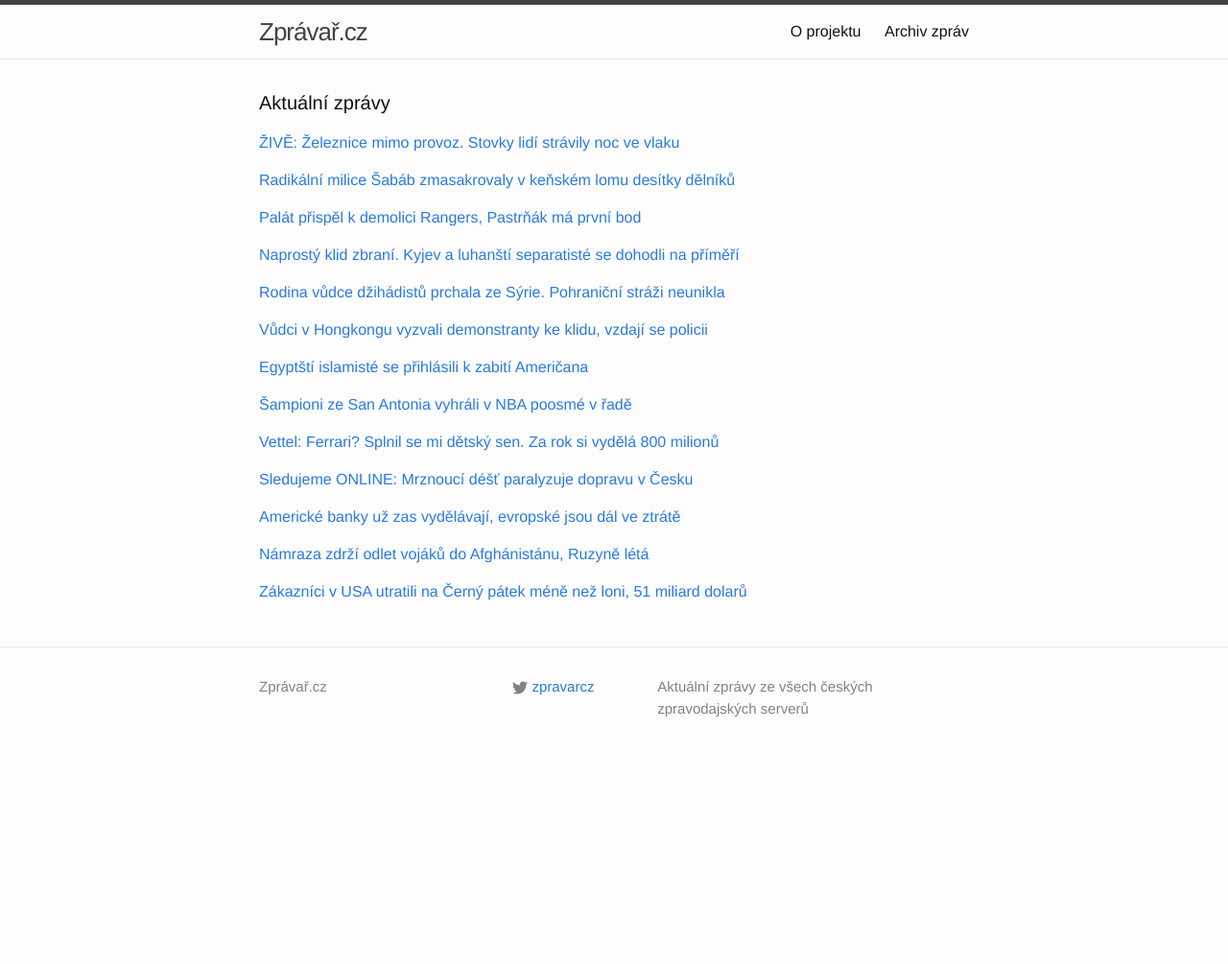
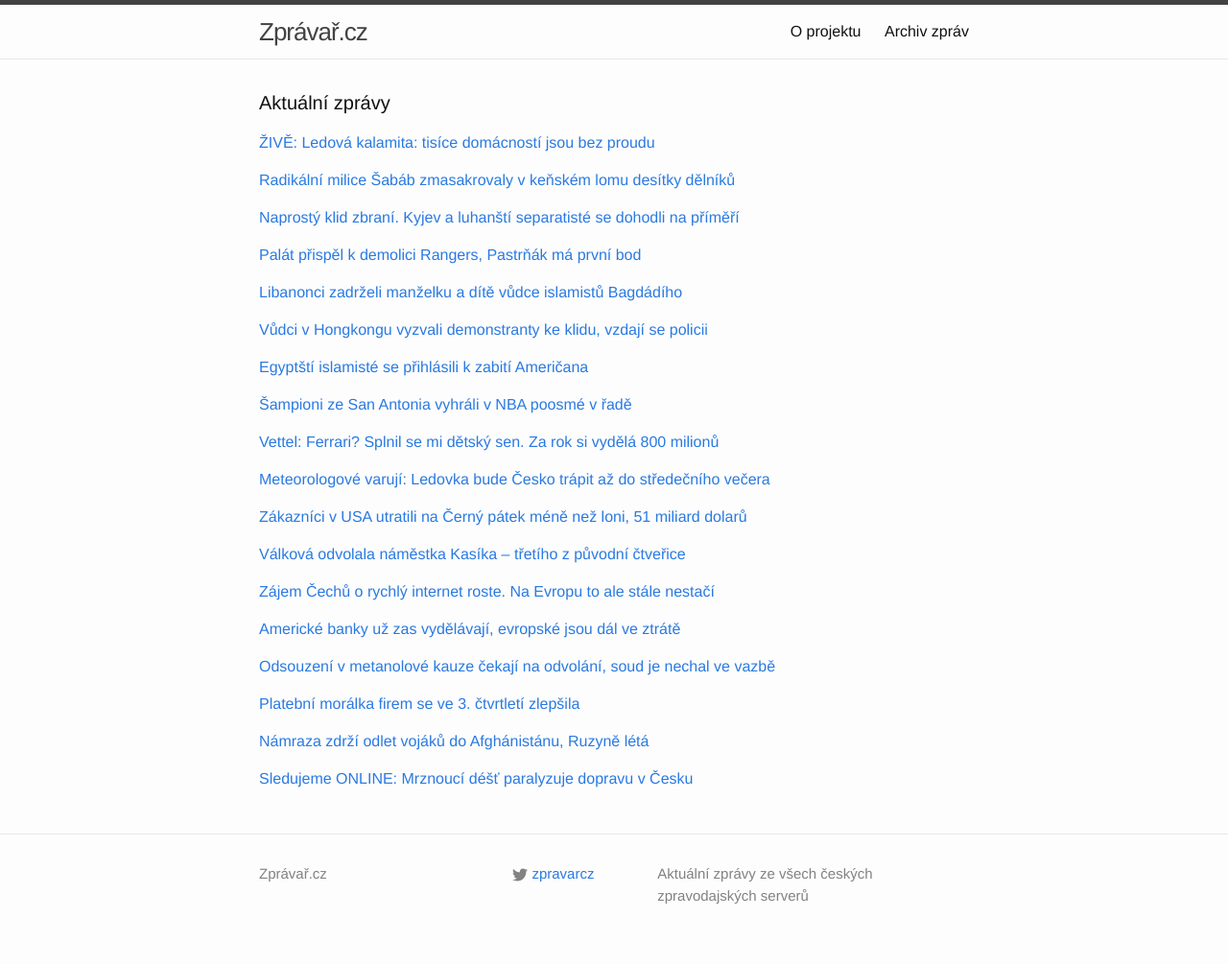
Before and after one commit to adliska/zpravar, a Jekyll site: the page built from index.html, in a window 1280 px wide. Shown: the whole page at 96% size. Built offline with Jekyll 4.4.1, drawn with Linux system fonts in a browser that asks for light colours; before the commit the page ends 900 px from its top, so only the background shows below that.

Commit message:
zpravar news update

```diff
--- a/index.html
+++ b/index.html
@@ -5,9 +5,13 @@ layout: default
 <div class="home">
     <h1 class="page-heading">Aktuální zprávy</h1>
 
-<p><a href="javascript:;" onclick="toggle_visibility('zpravy0')">ŽIVĚ: Železnice mimo provoz. Stovky lidí strávily noc ve vlaku</a></p>
+<p><a href="javascript:;" onclick="toggle_visibility('zpravy0')">ŽIVĚ: Ledová kalamita: tisíce domácností jsou bez proudu</a></p>
 <div id="zpravy0" style="display:none">
 <ul>
+<li><a href=http://www.tyden.cz/rubriky/domaci/pocasi/zive-ledova-kalamita-tisice-domacnosti-jsou-bez-proudu_325931.html>ŽIVĚ: Ledová kalamita: tisíce domácností jsou bez proudu - www.tyden.cz</a></li>
+<li><a href=http://www.ceskenoviny.cz/zpravy/zpravy/tramvaje-v-praze-nejspis-vyjedou-az-odpoledne-lide-kritizuji-revizory/1153869>Tramvaje v Praze nejspíš vyjedou až odpoledne, lidé kritizují revizory - www.ceskenoviny.cz</a></li>
+<li><a href=http://www.ceskenoviny.cz/zpravy/zpravy/tamvaje-v-praze-nejspis-vyjedou-az-odpoledne-lide-kritizuji-revizory/1153869>Tamvaje v Praze nejspíš vyjedou až odpoledne, lidé kritizují revizory - www.ceskenoviny.cz</a></li>
+<li><a href=http://www.rozhlas.cz/_zprava/bez-proudu-jsou-kvuli-namraze-tisice-domacnosti-na-prerovsku-cez-vyhlasil-kalamitni-stav--1427370>Bez proudu jsou kvůli námraze tisíce domácností, na Přerovsku ČEZ vyhlásil kalamitní stav - www.rozhlas.cz</a></li>
 <li><a href=http://www.tyden.cz/rubriky/domaci/pocasi/zive-zeleznice-mimo-provoz-stovky-lidi-stravily-noc-ve-vlaku_325931.html>ŽIVĚ: Železnice mimo provoz. Stovky lidí strávily noc ve vlaku - www.tyden.cz</a></li>
 <li><a href=http://zpravy.e15.cz/byznys/doprava-a-logistika/led-zastavil-stovky-vlaku-do-cile-nedojelo-pres-sto-tisic-lidi-1141780>Led zastavil stovky vlaků, do cíle nedojelo přes sto tisíc lidí - zpravy.e15.cz</a></li>
 <li><a href=http://www.ceskenoviny.cz/zpravy/zpravy/provoz-tramvaji-v-praze-bude-nejspis-obnoven-az-odpoledne/1153869>Provoz tramvají v Praze bude nejspíš obnoven až odpoledne - www.ceskenoviny.cz</a></li>
@@ -58,12 +62,22 @@ layout: default
 <li><a href=http://www.ceskatelevize.cz/ct24/svet/294204-radikalove-z-sababu-zavrazdili-v-keni-desitky-lidi/>Radikálové z Šabábu zavraždili v Keni desítky lidí - www.ceskatelevize.cz</a></li>
 <li><a href=http://echo24.cz/a/itJmR>Islámští ozbrojenci zabili v Keni 36 lidí - echo24.cz</a></li>
 <li><a href=http://www.ceskatelevize.cz/ct24/svet/294204-neznami-ozbrojenci-zavrazdili-v-keni-desitky-lidi/>Neznámí ozbrojenci zavraždili v Keni desítky lidí - www.ceskatelevize.cz</a></li>
-<li><a href=http://www.novinky.cz/zahranicni/svet/355130-extremiste-v-keni-postrileli-horniky-muslimy-nechali-jit.html>Extremisté v Keni postříleli horníky, muslimy nechali jít - www.novinky.cz</a></li>
 <li><a href=http://zpravy.aktualne.cz/zahranici/neznami-ozbrojenci-zabili-na-severu-keni-nejmene-36-lidi/r~0da2393c79e911e49b26002590604f2e/>Neznámí ozbrojenci zabili na severu Keni nejméně 36 lidí - zpravy.aktualne.cz</a></li>
 <li><a href=http://www.ceskenoviny.cz/zpravy/zpravy/prinejmensim-36-lidi-zabili-neznami-ozbrojenci-na-severu-keni/1153898>Přinejmenším 36 lidí zabili neznámí ozbrojenci na severu Keni - www.ceskenoviny.cz</a></li>
 </ul>
-</div><p><a href="javascript:;" onclick="toggle_visibility('zpravy2')">Palát přispěl k demolici Rangers, Pastrňák má první bod</a></p>
+</div><p><a href="javascript:;" onclick="toggle_visibility('zpravy2')">Naprostý klid zbraní. Kyjev a luhanští separatisté se dohodli na příměří </a></p>
 <div id="zpravy2" style="display:none">
+<ul>
+<li><a href=http://www.lidovky.cz/naprosty-klid-zbrani-kyjev-a-luhansti-separatiste-se-dohodli-na-primeri-1ay-/zpravy-svet.aspx?c=A141202_110609_ln_zahranici_msl>Naprostý klid zbraní. Kyjev a luhanští separatisté se dohodli na příměří  - www.lidovky.cz</a></li>
+<li><a href=http://zpravy.e15.cz/zahranicni/udalosti/kyjev-a-separatiste-dohodli-naprosty-klid-zbrani-v-casti-donbasu-1141791>Kyjev a separatisté dohodli naprostý klid zbraní v části Donbasu - zpravy.e15.cz</a></li>
+<li><a href=http://www.ceskatelevize.cz/ct24/svet/294224-primeri-na-druhou-v-donbasu-zacne-platit-v-patek-klid-zbrani/>Příměří na druhou: V Donbasu začne platit v pátek klid zbraní - www.ceskatelevize.cz</a></li>
+<li><a href=http://www.tyden.cz/rubriky/zahranici/rusko-a-okoli/klid-v-donbasu-separatiste-a-kyjev-se-dohodli-na-primeri_325956.html>Klid v Donbasu? Separatisté a Kyjev se dohodli na příměří - www.tyden.cz</a></li>
+<li><a href=http://zpravy.idnes.cz/luhansk-primeri-0ju-/zahranicni.aspx?c=A141202_101606_zahranicni_bse>V Luhansku zavládne od pátku příměří, souhlasí s tím obě strany - zpravy.idnes.cz</a></li>
+<li><a href=http://www.ceskenoviny.cz/zpravy/zpravy/kyjev-a-separatiste-se-dohodli-na-primeri-v-casti-donbasu/1153967>Kyjev a separatisté se dohodli na příměří v části Donbasu - www.ceskenoviny.cz</a></li>
+<li><a href=http://www.novinky.cz/zahranicni/evropa/355150-kyjev-se-s-povstalci-dohodl-na-primeri-v-luhanske-oblasti.html>Kyjev se s povstalci dohodl na příměří v Luhanské oblasti - www.novinky.cz</a></li>
+</ul>
+</div><p><a href="javascript:;" onclick="toggle_visibility('zpravy3')">Palát přispěl k demolici Rangers, Pastrňák má první bod</a></p>
+<div id="zpravy3" style="display:none">
 <ul>
 <li><a href=http://sport.aktualne.cz/palat-prispel-k-demolici-rangers-pastrnak-ma-prvni-bod/r~d122a32479e911e49bec0025900fea04/>Palát přispěl k demolici Rangers, Pastrňák má první bod - sport.aktualne.cz</a></li>
 <li><a href=http://www.tyden.cz/rubriky/sport/hokej/nhl/palat-erat-a-sekac-si-pripsali-gol-pastrnak-slavi-premierovy-bod_325936.html>Palát, Erat a Sekáč si připsali gól, Pastrňák slaví premiérový bod - www.tyden.cz</a></li>
@@ -73,20 +87,10 @@ layout: default
 <li><a href=http://www.sportovninoviny.cz/zpravy/palat-prispel-k-vyhre-tampy-skorovali-take-sekac-a-erat/1153902>Palát přispěl k výhře Tampy, skórovali také Sekáč a Erat - www.sportovninoviny.cz</a></li>
 <li><a href=http://sport.aktualne.cz/palat-prispel-k-demolici-rangers-trefili-se-i-sekac-a-erat/r~d122a32479e911e49bec0025900fea04/>Palát přispěl k demolici Rangers, trefili se i Sekáč a Erat - sport.aktualne.cz</a></li>
 </ul>
-</div><p><a href="javascript:;" onclick="toggle_visibility('zpravy3')">Naprostý klid zbraní. Kyjev a luhanští separatisté se dohodli na příměří </a></p>
-<div id="zpravy3" style="display:none">
-<ul>
-<li><a href=http://www.lidovky.cz/naprosty-klid-zbrani-kyjev-a-luhansti-separatiste-se-dohodli-na-primeri-1ay-/zpravy-svet.aspx?c=A141202_110609_ln_zahranici_msl>Naprostý klid zbraní. Kyjev a luhanští separatisté se dohodli na příměří  - www.lidovky.cz</a></li>
-<li><a href=http://zpravy.e15.cz/zahranicni/udalosti/kyjev-a-separatiste-dohodli-naprosty-klid-zbrani-v-casti-donbasu-1141791>Kyjev a separatisté dohodli naprostý klid zbraní v části Donbasu - zpravy.e15.cz</a></li>
-<li><a href=http://www.ceskatelevize.cz/ct24/svet/294224-primeri-na-druhou-v-donbasu-zacne-platit-v-patek-klid-zbrani/>Příměří na druhou: V Donbasu začne platit v pátek klid zbraní - www.ceskatelevize.cz</a></li>
-<li><a href=http://www.tyden.cz/rubriky/zahranici/rusko-a-okoli/klid-v-donbasu-separatiste-a-kyjev-se-dohodli-na-primeri_325956.html>Klid v Donbasu? Separatisté a Kyjev se dohodli na příměří - www.tyden.cz</a></li>
-<li><a href=http://zpravy.idnes.cz/luhansk-primeri-0ju-/zahranicni.aspx?c=A141202_101606_zahranicni_bse>V Luhansku zavládne od pátku příměří, souhlasí s tím obě strany - zpravy.idnes.cz</a></li>
-<li><a href=http://www.ceskenoviny.cz/zpravy/zpravy/kyjev-a-separatiste-se-dohodli-na-primeri-v-casti-donbasu/1153967>Kyjev a separatisté se dohodli na příměří v části Donbasu - www.ceskenoviny.cz</a></li>
-<li><a href=http://www.novinky.cz/zahranicni/evropa/355150-kyjev-se-s-povstalci-dohodl-na-primeri-v-luhanske-oblasti.html>Kyjev se s povstalci dohodl na příměří v Luhanské oblasti - www.novinky.cz</a></li>
-</ul>
-</div><p><a href="javascript:;" onclick="toggle_visibility('zpravy4')">Rodina vůdce džihádistů prchala ze Sýrie. Pohraniční stráži neunikla </a></p>
+</div><p><a href="javascript:;" onclick="toggle_visibility('zpravy4')">Libanonci zadrželi manželku a dítě vůdce islamistů Bagdádího</a></p>
 <div id="zpravy4" style="display:none">
 <ul>
+<li><a href=http://www.ceskenoviny.cz/zpravy/zpravy/libanonci-zadrzeli-manzelku-a-dite-vudce-islamistu-bagdadiho/1153939>Libanonci zadrželi manželku a dítě vůdce islamistů Bagdádího - www.ceskenoviny.cz</a></li>
 <li><a href=http://www.lidovky.cz/rodina-vudce-dzihadistu-prchala-ze-syrie-armade-na-hranicich-neunikla-12b-/zpravy-svet.aspx?c=A141202_102343_ln_zahranici_msl>Rodina vůdce džihádistů prchala ze Sýrie. Pohraniční stráži neunikla  - www.lidovky.cz</a></li>
 <li><a href=http://zpravy.aktualne.cz/zahranici/libanonci-zadrzeli-manzelku-a-syna-vudce-islamskeho-statu/r~703ee50879fe11e48477002590604f2e/>Libanonci chytili manželku a syna šéfa Islámského státu - zpravy.aktualne.cz</a></li>
 <li><a href=http://www.novinky.cz/zahranicni/blizky-a-stredni-vychod/355144-manzelku-a-syna-chalify-islamskeho-statu-chytili-libanonci.html>Manželku a syna chalífy Islámského státu chytili Libanonci - www.novinky.cz</a></li>
@@ -127,32 +131,68 @@ layout: default
 <li><a href=http://www.tyden.cz/rubriky/sport/formule-1/vettel-poprve-za-volantem-ferrari-splnil-jsem-si-sen_325946.html>Vettel poprvé za volantem ferrari: Splnil jsem si sen - www.tyden.cz</a></li>
 <li><a href=http://www.sportovninoviny.cz/zpravy/splnil-jsem-si-sen-rekl-vettel-po-prvnim-vikendu-ve-ferrari/1153958>Splnil jsem si sen, řekl Vettel po prvním víkendu ve Ferrari - www.sportovninoviny.cz</a></li>
 </ul>
-</div><p><a href="javascript:;" onclick="toggle_visibility('zpravy9')">Sledujeme ONLINE: Mrznoucí déšť paralyzuje dopravu v Česku</a></p>
+</div><p><a href="javascript:;" onclick="toggle_visibility('zpravy9')">Meteorologové varují: Ledovka bude Česko trápit až do středečního večera</a></p>
 <div id="zpravy9" style="display:none">
+<ul>
+<li><a href=http://www.ceskatelevize.cz/ct24/domaci/294201-meteorologove-varuji-ledovka-bude-cesko-trapit-az-do-stredecniho-vecera/>Meteorologové varují: Ledovka bude Česko trápit až do středečního večera - www.ceskatelevize.cz</a></li>
+<li><a href=http://www.ceskenoviny.cz/zpravy/zpravy/meteorolog-o-ledovce-rozhoduji-desetiny-stupne/1153982>Meteorolog: O ledovce rozhodují desetiny stupně - www.ceskenoviny.cz</a></li>
+<li><a href=http://www.denik.cz/z_domova/meteorolog-o-ledovce-rozhoduji-desetiny-stupne-20141202.html>Meteorolog: O ledovce rozhodují desetiny stupně - www.denik.cz</a></li>
+<li><a href=http://www.ceskatelevize.cz/ct24/domaci/294201-pocasi-nejhur-bude-na-vychode-mrznouci-dest-nema-prestat/>Počasí: Nejhůř bude na východě, mrznoucí déšť nemá přestat - www.ceskatelevize.cz</a></li>
+</ul>
+</div><p><a href="javascript:;" onclick="toggle_visibility('zpravy10')">Zákazníci v USA utratili na Černý pátek méně než loni, 51 miliard dolarů</a></p>
+<div id="zpravy10" style="display:none">
+<ul>
+<li><a href=http://byznys.ihned.cz/zpravodajstvi-svet/c1-63200960-zakaznici-v-usa-utratili-na-cerny-patek-mene-nez-loni-51-miliard-dolaru>Zákazníci v USA utratili na Černý pátek méně než loni, 51 miliard dolarů - byznys.ihned.cz</a></li>
+<li><a href=http://byznys.ihned.cz/zpravodajstvi-svet/c1-63200960-cerny-patek-byl-skromnejsi-zakaznici-v-usa-utratili-mene-nez-loni>Černý pátek byl skromnější. Zákazníci v USA utratili méně než loni - byznys.ihned.cz</a></li>
+<li><a href=http://byznys.ihned.cz/zpravodajstvi-svet/c1-63200960-cerny-patek-byl-skromnejsi-zakaznici-v-usa-utratili-o-11-mene-nez-loni>Černý pátek byl skromnější. Zákazníci v USA utratili o 11 % méně než loni - byznys.ihned.cz</a></li>
+</ul>
+</div><p><a href="javascript:;" onclick="toggle_visibility('zpravy11')">Válková odvolala náměstka Kasíka – třetího z původní čtveřice</a></p>
+<div id="zpravy11" style="display:none">
+<ul>
+<li><a href=http://www.ceskatelevize.cz/ct24/domaci/294226-valkova-odvolala-namestka-kasika-tretiho-z-puvodni-ctverice/>Válková odvolala náměstka Kasíka – třetího z původní čtveřice - www.ceskatelevize.cz</a></li>
+<li><a href=http://www.denik.cz/z_domova/valkovou-opousti-uz-treti-namestek-na-ministerstvu-konci-ekonom-kasik-20141202.html>Válkovou opouští už třetí náměstek. Na ministerstvu končí ekonom Kasík - www.denik.cz</a></li>
+<li><a href=http://www.ceskenoviny.cz/zpravy/zpravy/u-ministryne-valkove-konci-uz-treti-namestek-ekonom-kasik/1154004>U ministryně Válkové končí už třetí náměstek, ekonom Kasík - www.ceskenoviny.cz</a></li>
+</ul>
+</div><p><a href="javascript:;" onclick="toggle_visibility('zpravy12')">Zájem Čechů o rychlý internet roste. Na Evropu to ale stále nestačí</a></p>
+<div id="zpravy12" style="display:none">
+<ul>
+<li><a href=http://byznys.ihned.cz/zpravodajstvi-cesko/c1-63201370-zajem-cechu-o-rychly-internet-roste-na-evropu-to-ale-stale-nestaci>Zájem Čechů o rychlý internet roste. Na Evropu to ale stále nestačí - byznys.ihned.cz</a></li>
+<li><a href=http://byznys.ihned.cz/zpravodajstvi-cesko/c1-63201370-sedm-z-deseti-ceskych-domacnosti-ma-vysokorychlostni-internet>Sedm z deseti českých domácností má vysokorychlostní internet - byznys.ihned.cz</a></li>
+<li><a href=http://www.financninoviny.cz/zpravodajstvi/zpravy/podil-rodin-s-vysokorychlostnim-internetem-stoupl-na-70-procent/1153985>Podíl rodin s vysokorychlostním internetem stoupl na 70 procent - www.financninoviny.cz</a></li>
+</ul>
+</div><p><a href="javascript:;" onclick="toggle_visibility('zpravy13')">Americké banky už zas vydělávají, evropské jsou dál ve ztrátě</a></p>
+<div id="zpravy13" style="display:none">
+<ul>
+<li><a href=http://ekonomika.idnes.cz/svetove-banky-vydelavaji-evropske-jeste-ne-fk9-/eko-zahranicni.aspx?c=A141202_104203_eko-zahranicni_nio>Americké banky už zas vydělávají, evropské jsou dál ve ztrátě - ekonomika.idnes.cz</a></li>
+<li><a href=http://zpravy.e15.cz/byznys/finance-a-bankovnictvi/globalni-banky-se-loni-vratily-k-zisku-evropske-dal-ve-ztrate-1141747>Globální banky se loni vrátily k zisku, evropské dál ve ztrátě - zpravy.e15.cz</a></li>
+<li><a href=http://www.financninoviny.cz/zpravodajstvi/zpravy/globalni-banky-se-loni-vratily-k-zisku-evropske-dal-ve-ztrate/1153948>Globální banky se loni vrátily k zisku, evropské dál ve ztrátě - www.financninoviny.cz</a></li>
+</ul>
+</div><p><a href="javascript:;" onclick="toggle_visibility('zpravy14')">Odsouzení v metanolové kauze čekají na odvolání, soud je nechal ve vazbě</a></p>
+<div id="zpravy14" style="display:none">
+<ul>
+<li><a href=http://www.ceskatelevize.cz/ct24/domaci/294225-odsouzeni-v-metanolove-kauze-cekaji-na-odvolani-soud-je-nechal-ve-vazbe/>Odsouzení v metanolové kauze čekají na odvolání, soud je nechal ve vazbě - www.ceskatelevize.cz</a></li>
+<li><a href=http://zpravy.aktualne.cz/domaci/michaci-metanolove-smesi-se-stiznosti-proti-vazbe-neuspeli/r~481b73f87a0c11e4b0c4002590604f2e/>Míchači metanolové směsi se stížností proti vazbě neuspěli - zpravy.aktualne.cz</a></li>
+<li><a href=http://www.ceskenoviny.cz/zpravy/zpravy/ns-odmitl-stiznosti-michacu-metanolove-smesi-proti-vazbe/1154000>NS odmítl stížnosti míchačů metanolové směsi proti vazbě - www.ceskenoviny.cz</a></li>
+</ul>
+</div><p><a href="javascript:;" onclick="toggle_visibility('zpravy15')">Platební morálka firem se ve 3. čtvrtletí zlepšila</a></p>
+<div id="zpravy15" style="display:none">
+<ul>
+<li><a href=http://www.denik.cz/ekonomika/platebni-moralka-firem-se-ve-3-ctvrtleti-zlepsila-20141202.html>Platební morálka firem se ve 3. čtvrtletí zlepšila - www.denik.cz</a></li>
+<li><a href=http://zpravy.e15.cz/byznys/finance-a-bankovnictvi/tok-penez-se-zrychlil-presto-jsme-v-regionu-posledni-1141753>Tok peněz se zrychlil, přesto jsme v regionu poslední - zpravy.e15.cz</a></li>
+<li><a href=http://www.financninoviny.cz/zpravodajstvi/zpravy/analyza-platebni-moralka-firem-se-ve-3-ctvrtleti-zlepsila/1153927>Analýza: Platební morálka firem se ve 3. čtvrtletí zlepšila - www.financninoviny.cz</a></li>
+</ul>
+</div><p><a href="javascript:;" onclick="toggle_visibility('zpravy16')">Námraza zdrží odlet vojáků do Afghánistánu, Ruzyně létá</a></p>
+<div id="zpravy16" style="display:none">
+<ul>
+<li><a href=http://zpravy.e15.cz/byznys/doprava-a-logistika/namraza-zdrzi-odlet-vojaku-do-afghanistanu-ruzyne-leta-1141762>Námraza zdrží odlet vojáků do Afghánistánu, Ruzyně létá - zpravy.e15.cz</a></li>
+<li><a href=http://www.ceskenoviny.cz/zpravy/zpravy/kvuli-namraze-neodleteli-vojaci-do-afghanistanu-ruzyn-leta/1153963>Kvůli námraze neodletěli vojáci do Afghánistánu, Ruzyň létá - www.ceskenoviny.cz</a></li>
+<li><a href=http://zpravy.idnes.cz/cesti-vojaci-do-afghanistanu-neodleteli-f04-/domaci.aspx?c=A141202_090337_domaci_zt>Vojáci mířící do Kábulu uvázli kvůli námraze na letišti v Kbelích - zpravy.idnes.cz</a></li>
+</ul>
+</div><p><a href="javascript:;" onclick="toggle_visibility('zpravy17')">Sledujeme ONLINE: Mrznoucí déšť paralyzuje dopravu v Česku</a></p>
+<div id="zpravy17" style="display:none">
 <ul>
 <li><a href=http://www.rozhlas.cz/_zprava/sledujeme-online-mrznouci-dest-paralyzuje-dopravu-v-cesku--1427225>Sledujeme ONLINE: Mrznoucí déšť paralyzuje dopravu v Česku - www.rozhlas.cz</a></li>
 <li><a href=http://www.rozhlas.cz/_zprava/sledujeme-online-mrznouci-dest-paralyzuje-dopravu-v-cesku-nejezdi-desitky-spoju--1427225>Sledujeme ONLINE: Mrznoucí déšť paralyzuje dopravu v Česku. Nejezdí desítky spojů - www.rozhlas.cz</a></li>
 <li><a href=http://www.rozhlas.cz/_zprava/namraza-paralyzovala-vlakovou-dopravu-nevyjedou-desitky-spoju--1427225>Námraza paralyzovala vlakovou dopravu. Nevyjedou desítky spojů - www.rozhlas.cz</a></li>
 </ul>
-</div><p><a href="javascript:;" onclick="toggle_visibility('zpravy10')">Americké banky už zas vydělávají, evropské jsou dál ve ztrátě</a></p>
-<div id="zpravy10" style="display:none">
-<ul>
-<li><a href=http://ekonomika.idnes.cz/svetove-banky-vydelavaji-evropske-jeste-ne-fk9-/eko-zahranicni.aspx?c=A141202_104203_eko-zahranicni_nio>Americké banky už zas vydělávají, evropské jsou dál ve ztrátě - ekonomika.idnes.cz</a></li>
-<li><a href=http://zpravy.e15.cz/byznys/finance-a-bankovnictvi/globalni-banky-se-loni-vratily-k-zisku-evropske-dal-ve-ztrate-1141747>Globální banky se loni vrátily k zisku, evropské dál ve ztrátě - zpravy.e15.cz</a></li>
-<li><a href=http://www.financninoviny.cz/zpravodajstvi/zpravy/globalni-banky-se-loni-vratily-k-zisku-evropske-dal-ve-ztrate/1153948>Globální banky se loni vrátily k zisku, evropské dál ve ztrátě - www.financninoviny.cz</a></li>
-</ul>
-</div><p><a href="javascript:;" onclick="toggle_visibility('zpravy11')">Námraza zdrží odlet vojáků do Afghánistánu, Ruzyně létá</a></p>
-<div id="zpravy11" style="display:none">
-<ul>
-<li><a href=http://zpravy.e15.cz/byznys/doprava-a-logistika/namraza-zdrzi-odlet-vojaku-do-afghanistanu-ruzyne-leta-1141762>Námraza zdrží odlet vojáků do Afghánistánu, Ruzyně létá - zpravy.e15.cz</a></li>
-<li><a href=http://www.ceskenoviny.cz/zpravy/zpravy/kvuli-namraze-neodleteli-vojaci-do-afghanistanu-ruzyn-leta/1153963>Kvůli námraze neodletěli vojáci do Afghánistánu, Ruzyň létá - www.ceskenoviny.cz</a></li>
-<li><a href=http://zpravy.idnes.cz/cesti-vojaci-do-afghanistanu-neodleteli-f04-/domaci.aspx?c=A141202_090337_domaci_zt>Vojáci mířící do Kábulu uvázli kvůli námraze na letišti v Kbelích - zpravy.idnes.cz</a></li>
-</ul>
-</div><p><a href="javascript:;" onclick="toggle_visibility('zpravy12')">Zákazníci v USA utratili na Černý pátek méně než loni, 51 miliard dolarů</a></p>
-<div id="zpravy12" style="display:none">
-<ul>
-<li><a href=http://byznys.ihned.cz/zpravodajstvi-svet/c1-63200960-zakaznici-v-usa-utratili-na-cerny-patek-mene-nez-loni-51-miliard-dolaru>Zákazníci v USA utratili na Černý pátek méně než loni, 51 miliard dolarů - byznys.ihned.cz</a></li>
-<li><a href=http://byznys.ihned.cz/zpravodajstvi-svet/c1-63200960-cerny-patek-byl-skromnejsi-zakaznici-v-usa-utratili-mene-nez-loni>Černý pátek byl skromnější. Zákazníci v USA utratili méně než loni - byznys.ihned.cz</a></li>
-<li><a href=http://byznys.ihned.cz/zpravodajstvi-svet/c1-63200960-cerny-patek-byl-skromnejsi-zakaznici-v-usa-utratili-o-11-mene-nez-loni>Černý pátek byl skromnější. Zákazníci v USA utratili o 11 % méně než loni - byznys.ihned.cz</a></li>
-</ul>
 </div></div>
```
